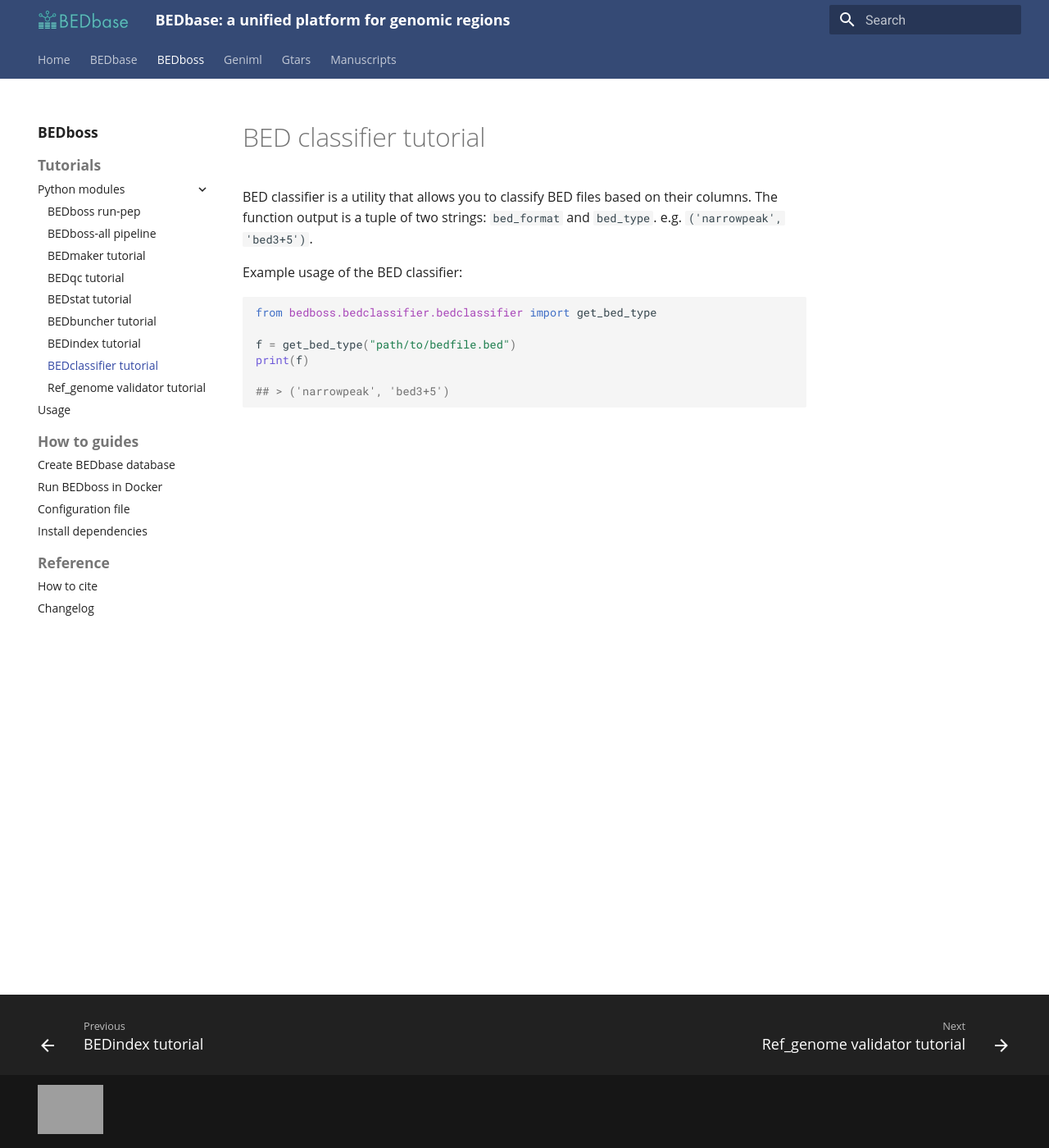
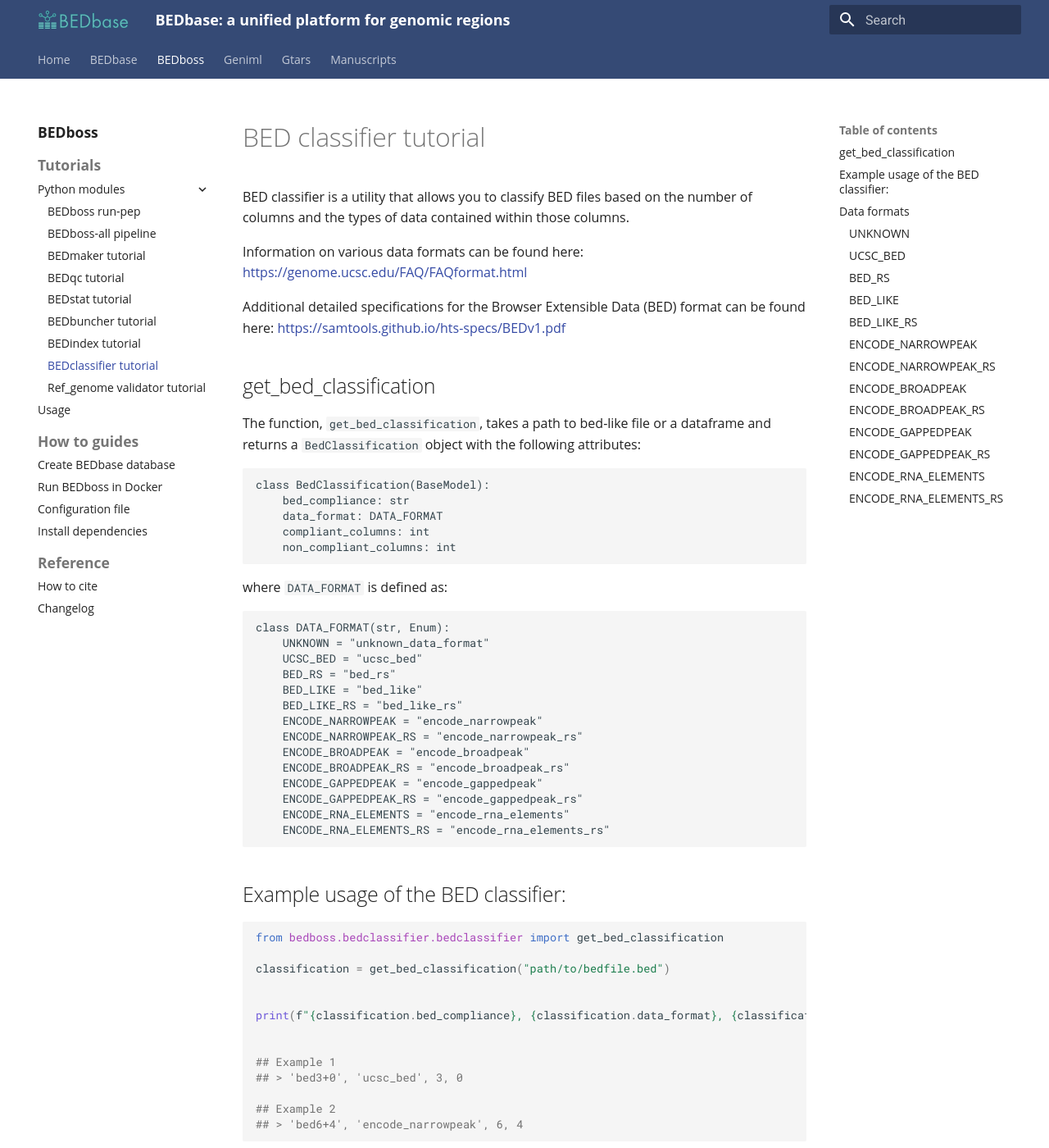
Before and after one commit to databio/bedbase, an MkDocs documentation site: the page built from docs/bedboss/tutorials/python/bedclassifier_tutorial.md, in a window 1280 px wide and 1400 px high. Shown: the whole window at 82% size. Built offline with MkDocs 1.6.1 and Material for MkDocs 9.7.7, drawn with Linux system fonts in a browser that asks for light colours; some of the changed text lies outside the part shown; grey boxes are pictures that could not be loaded.

Commit message:
update bed_classifier tutorial with newest changes

````diff
--- a/docs/bedboss/tutorials/python/bedclassifier_tutorial.md
+++ b/docs/bedboss/tutorials/python/bedclassifier_tutorial.md
@@ -1,15 +1,112 @@
 # BED classifier tutorial
 
-BED classifier is a utility that allows you to classify BED files based on their columns.
-The function output is a tuple of two strings: `bed_format` and `bed_type`. e.g. `('narrowpeak', 'bed3+5')`.
+BED classifier is a utility that allows you to classify BED files based on the number of columns and the types of data contained within those columns.
 
-Example usage of the BED classifier:
+Information on various data formats can be found here:
+[https://genome.ucsc.edu/FAQ/FAQformat.html](https://genome.ucsc.edu/FAQ/FAQformat.html)
+
+Additional detailed specifications for the Browser Extensible Data (BED) format can be found here:
+[https://samtools.github.io/hts-specs/BEDv1.pdf](https://samtools.github.io/hts-specs/BEDv1.pdf)
+
+
+## get_bed_classification
+
+The function, ` get_bed_classification`, takes a path to bed-like file or a dataframe and returns a `BedClassification` object with the following attributes:
+
+```
+class BedClassification(BaseModel):
+    bed_compliance: str
+    data_format: DATA_FORMAT
+    compliant_columns: int
+    non_compliant_columns: int
+
+```
+
+where `DATA_FORMAT` is defined as:
+
+```
+class DATA_FORMAT(str, Enum):
+    UNKNOWN = "unknown_data_format"
+    UCSC_BED = "ucsc_bed"
+    BED_RS = "bed_rs"
+    BED_LIKE = "bed_like"
+    BED_LIKE_RS = "bed_like_rs"
+    ENCODE_NARROWPEAK = "encode_narrowpeak"
+    ENCODE_NARROWPEAK_RS = "encode_narrowpeak_rs"
+    ENCODE_BROADPEAK = "encode_broadpeak"
+    ENCODE_BROADPEAK_RS = "encode_broadpeak_rs"
+    ENCODE_GAPPEDPEAK = "encode_gappedpeak"
+    ENCODE_GAPPEDPEAK_RS = "encode_gappedpeak_rs"
+    ENCODE_RNA_ELEMENTS = "encode_rna_elements"
+    ENCODE_RNA_ELEMENTS_RS = "encode_rna_elements_rs"
+```
+
+## Example usage of the BED classifier:
 
 ```python
-from bedboss.bedclassifier.bedclassifier import get_bed_type
+from bedboss.bedclassifier.bedclassifier import get_bed_classification
 
-f = get_bed_type("path/to/bedfile.bed")
-print(f)
+classification = get_bed_classification("path/to/bedfile.bed")
 
-## > ('narrowpeak', 'bed3+5')
+
+print(f"{classification.bed_compliance}, {classification.data_format}, {classification.compliant_columns}, {classification.non_compliant_columns}")
+
+
+## Example 1
+## > 'bed3+0', 'ucsc_bed', 3, 0
+
+## Example 2
+## > 'bed6+4', 'encode_narrowpeak', 6, 4
 ```
+
+
+## Data formats
+
+Below `rs` refers to `relaxed_score` which indicates that a fifth column was present where the values are integers greater than 0. In constrast, a strict interpretation for column 5 is:
+```
+Column 5 - score - A score between 0 and 1000.
+```
+
+### UNKNOWN
+
+Classification was unable to determine the data format.
+
+### UCSC_BED
+Conforms to [ucsc bed](https://genome.ucsc.edu/FAQ/FAQformat.html#format1)
+
+### BED_RS
+Conforms to [ucsc bed](https://genome.ucsc.edu/FAQ/FAQformat.html#format1) but with a relaxed interpretation for the fifth column.
+
+### BED_LIKE
+Data is tab delimited but contains columns that are not compliant with [ucsc bed](https://genome.ucsc.edu/FAQ/FAQformat.html#format1).
+Example: `bedn+m` where `n` are compliant columns, `m` are non-compliant columns and `m > 0`
+
+### BED_LIKE_RS
+Data is tab delimited but contains columns that are not compliant with [ucsc bed](https://genome.ucsc.edu/FAQ/FAQformat.html#format1) but with a relaxed interpretation for the fifth column.
+
+**Example:**
+`bedn+m` where `n` are compliant columns, `m` are non-compliant columns and `m > 0`, Column 5 = `integer > 0`
+
+### ENCODE_NARROWPEAK
+Conforms to [ENCODE narrowPeak](https://genome.ucsc.edu/FAQ/FAQformat.html#format12)
+
+### ENCODE_NARROWPEAK_RS
+Conforms to [ENCODE narrowPeak](https://genome.ucsc.edu/FAQ/FAQformat.html#format12) but with a relaxed interpretation for the fifth column.
+
+### ENCODE_BROADPEAK
+Conforms to [ENCODE broadPeak](https://genome.ucsc.edu/FAQ/FAQformat.html#format13)
+
+### ENCODE_BROADPEAK_RS
+Conforms to [ENCODE broadPeak](https://genome.ucsc.edu/FAQ/FAQformat.html#format13) but with a relaxed interpretation for the fifth column.
+
+### ENCODE_GAPPEDPEAK
+Conforms to [ENCODE gappedPeak](https://genome.ucsc.edu/FAQ/FAQformat.html#format14)
+
+### ENCODE_GAPPEDPEAK_RS
+Conforms to [ENCODE gappedPeak](https://genome.ucsc.edu/FAQ/FAQformat.html#format14) but with a relaxed interpretation for the fifth column.
+
+### ENCODE_RNA_ELEMENTS
+Conforms to [ENCODE RNA elements](https://genome.ucsc.edu/FAQ/FAQformat.html#format11)
+
+### ENCODE_RNA_ELEMENTS_RS
+Conforms to [ENCODE RNA elements](https://genome.ucsc.edu/FAQ/FAQformat.html#format11)  but with a relaxed interpretation for the fifth column.
````
Also changed, not shown: 1 other file.
